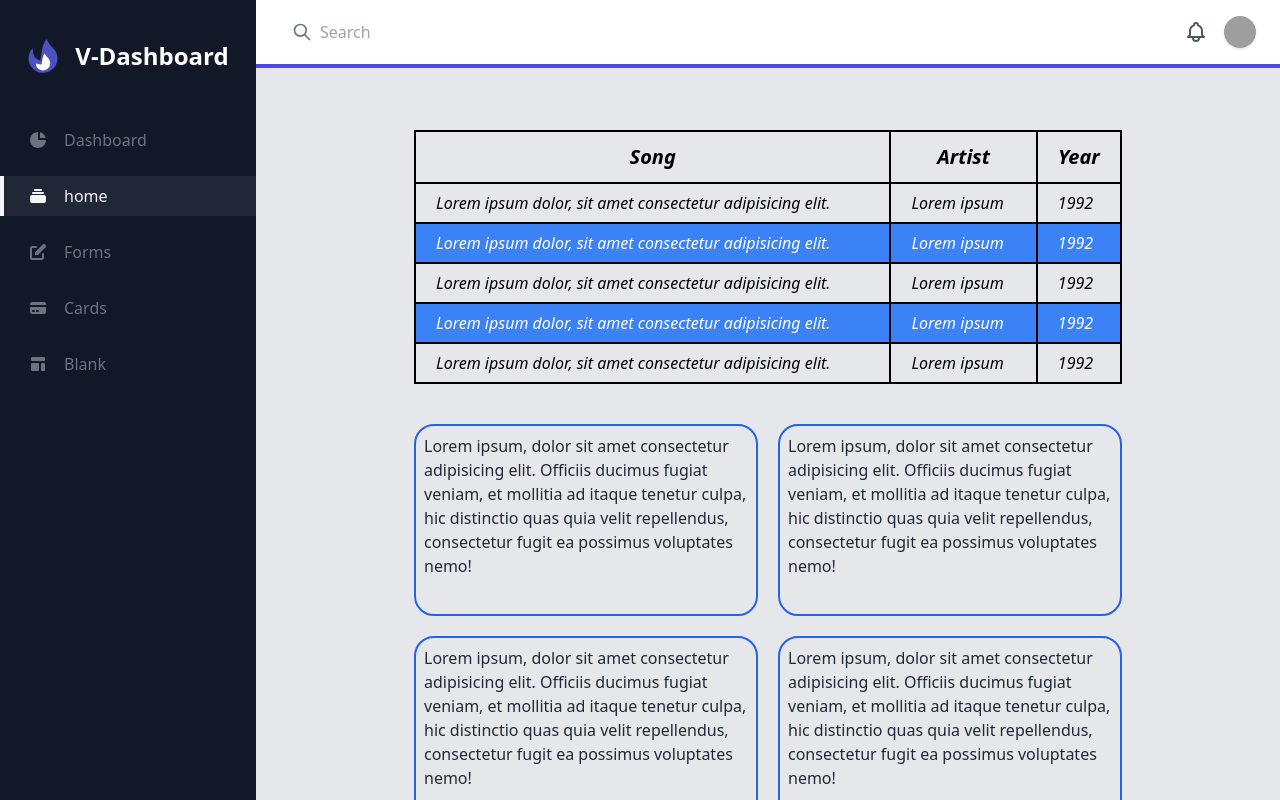
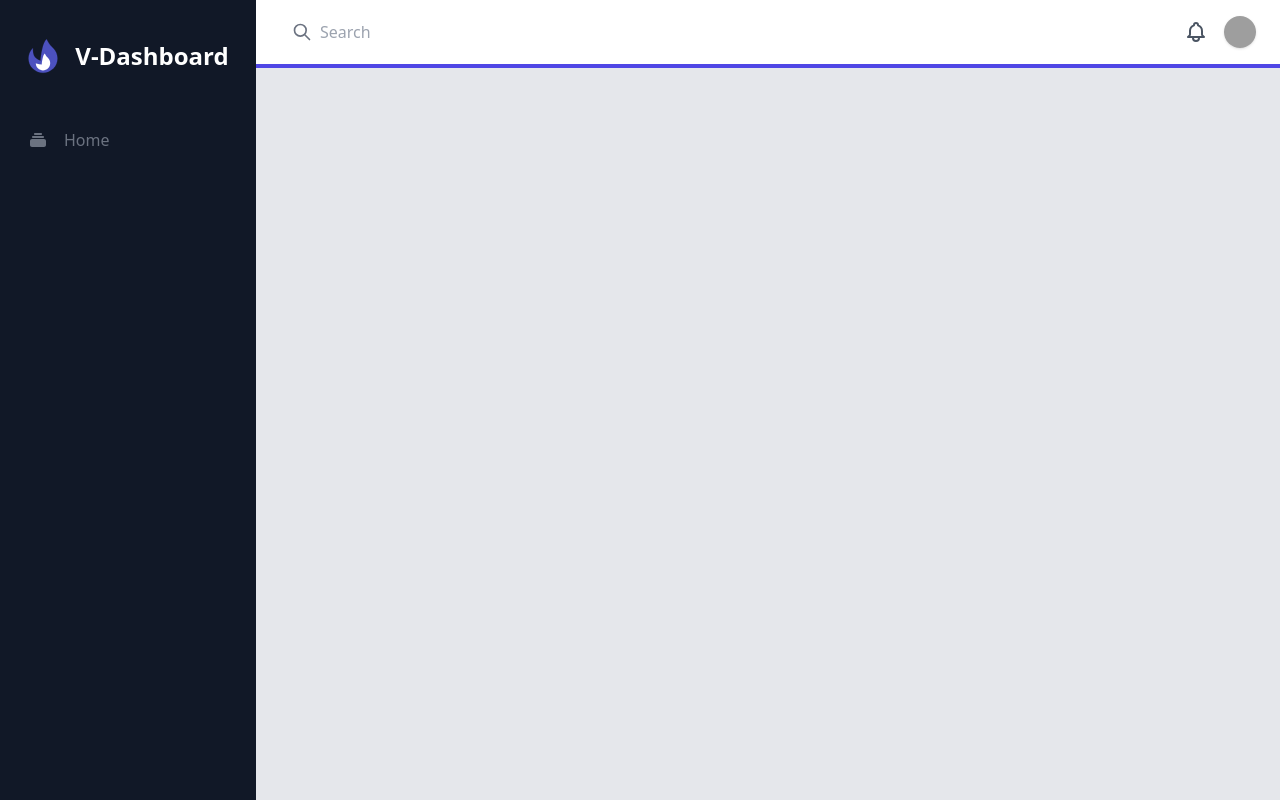
Before and after one commit to Shohobiddinn/tailwindProject, a Vue app: page / in a window 1280 px wide. Built offline with nearby package versions, Linux system fonts and the light colour scheme; grey boxes are pictures that could not be loaded.

Commit message:
defoult page

```diff
--- a/src/components/Sidebar.vue
+++ b/src/components/Sidebar.vue
@@ -51,7 +51,7 @@
       </div>
 
       <nav class="mt-10">
-        <router-link
+        <!-- <router-link
           class="flex items-center px-6 py-2 mt-4 duration-200 border-l-4"
           :class="[$route.name === 'Dashboard' ? activeClass : inactiveClass]"
           to="/dashboard"
@@ -73,7 +73,7 @@
           </svg>
 
           <span class="mx-4">Dashboard</span>
-        </router-link>
+        </router-link> -->
 
         <!-- <router-link
           class="flex items-center px-6 py-2 mt-4 duration-200 border-l-4"
@@ -132,10 +132,10 @@
             />
           </svg>
 
-          <span class="mx-4">home</span>
+          <span class="mx-4 capitalize">home</span>
         </router-link>
 
-        <router-link
+        <!-- <router-link
           class="flex items-center px-6 py-2 mt-4 duration-200 border-l-4"
           :class="[$route.name === 'Forms' ? activeClass : inactiveClass]"
           to="/forms"
@@ -152,9 +152,9 @@
           </svg>
 
           <span class="mx-4">Forms</span>
-        </router-link>
+        </router-link> -->
 
-        <router-link
+        <!-- <router-link
           class="flex items-center px-6 py-2 mt-4 duration-200 border-l-4"
           :class="[$route.name === 'Cards' ? activeClass : inactiveClass]"
           to="/cards"
@@ -174,7 +174,7 @@
           </svg>
 
           <span class="mx-4">Cards</span>
-        </router-link>
+        </router-link> -->
         <!--
         <router-link
           class="flex items-center px-6 py-2 mt-4 duration-200 border-l-4"
@@ -190,7 +190,7 @@
           <span class="mx-4">Modal</span>
         </router-link> -->
 
-        <router-link
+        <!-- <router-link
           class="flex items-center px-6 py-2 mt-4 duration-200 border-l-4"
           :class="[$route.name === 'Blank' ? activeClass : inactiveClass]"
           to="/blank"
@@ -202,7 +202,7 @@
           </svg>
 
           <span class="mx-4">Blank</span>
-        </router-link>
+        </router-link> -->
       </nav>
     </div>
   </div>
--- a/src/router/index.js
+++ b/src/router/index.js
@@ -15,6 +15,8 @@
       children: [
         {
           path: '/',
+          path: '/home',
+
           name: 'home',
           component: () => import('../views/HomeView.vue')
         },
--- a/src/views/HomeView.vue
+++ b/src/views/HomeView.vue
@@ -1,7 +1,7 @@
 
 <template>
   <div class="px-4 mb-[50px] flex flex-col justify-center items-center">
-    <table class="table-auto w-9/12 p-2 mt-[30px] rounded-[20px]">
+    <table class="table-autop-2 mt-[30px] rounded-[20px] sm:w-full">
       <thead class="">
         <tr class="*:border-2 *:border-black">
           <th class=" text-[20px] font-bold italic py-[10px]">Song</th>
@@ -18,7 +18,7 @@
 
       </tbody>
     </table>
-    <div class="flex flex-wrap mt-10 justify-center gap-[20px] w-9/12">
+    <div class="flex flex-wrap mt-10 justify-center gap-[20px] sm:w-full">
       <div
         v-for="item in 5"
         :key="item"
@@ -30,7 +30,7 @@
         voluptates nemo!
       </div>
     </div>
-    <div class="images flex justify-center flex-wrap mt-10 gap-[20px] w-9/12" >
+    <div class="images flex justify-center flex-wrap mt-10 gap-[20px] sm:w-full" >
       <div
         class="image flex-auto w-[400px] max-h-[200px]"
         v-for="item in 5"
```
